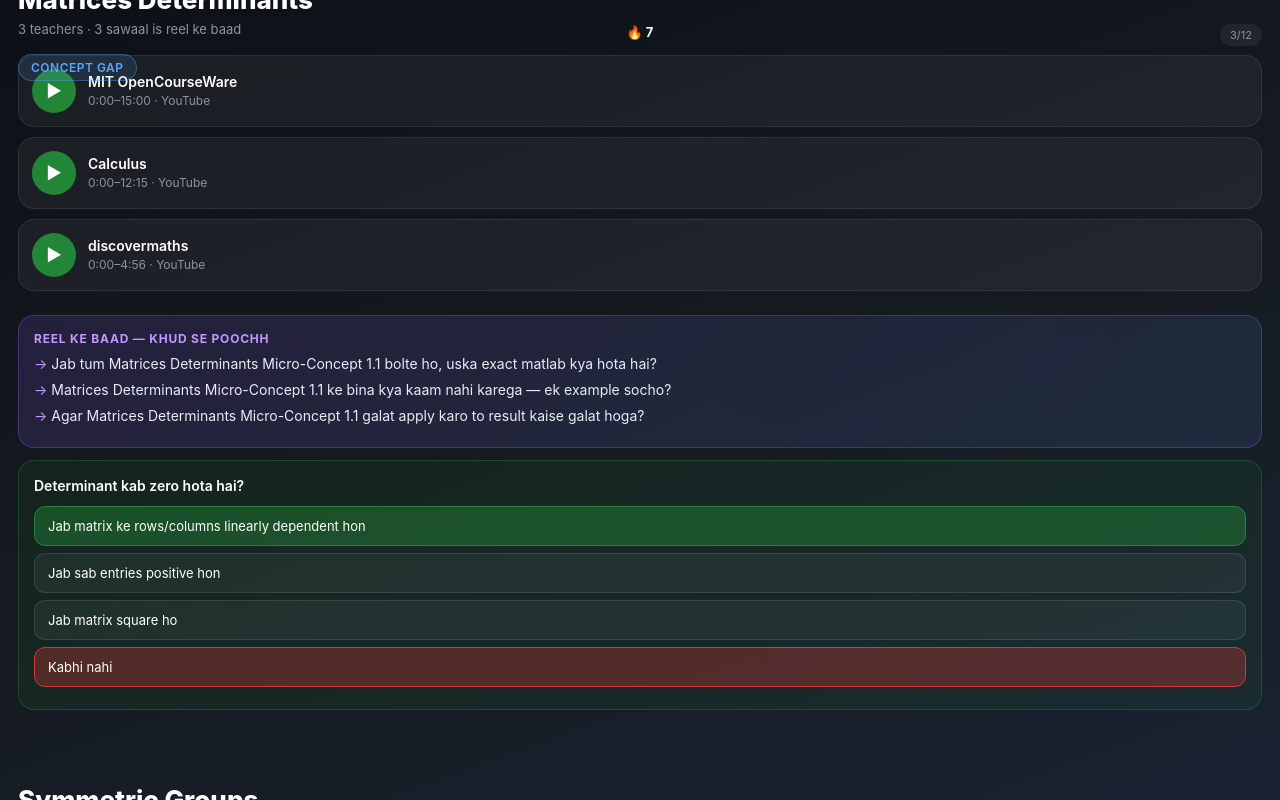
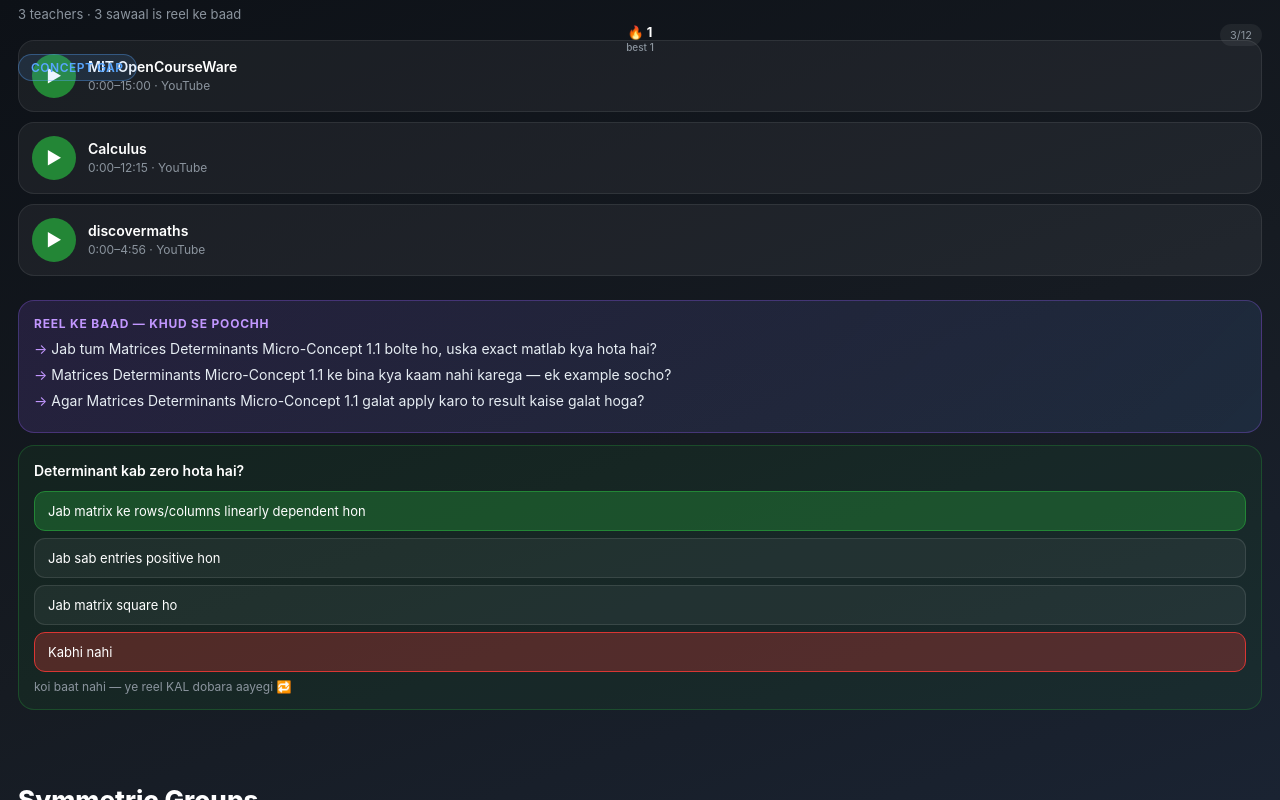
Before and after one commit to rajon369963-del/air1-migl-web, a plain HTML site: page index.html in a window 1280 px wide. Both pictures are taken after a click on the element "Kabhi nahi". Drawn offline with Linux system fonts and the light colour scheme.

Commit message:
MIGL v2: Moksha Memory — SM-2 spaced repetition + honest streak + due-first feed (Anki×TikTok×Duolingo interconnection)

```diff
--- a/index.html
+++ b/index.html
@@ -5,13 +5,16 @@
 <meta name="viewport" content="width=device-width, initial-scale=1.0, user-scalable=no">
 <title>MIGL — Padhai Reels</title>
 <style>
-/* Canon: TikTok-clean. Zero kachra. Full-bleed 9:16 feed. */
+/* Canon: TikTok-clean. Zero kachra. Full-bleed 9:16 feed.
+   INNOVATION v2: TikTok infinite-scroll × SM-2 spaced repetition × Duolingo streak —
+   "jo atka, wahi kal wapas aayega" = addiction loop + memory science ek saath. Offline PWA. */
 *{margin:0;padding:0;box-sizing:border-box;-webkit-tap-highlight-color:transparent}
 body{background:#000;color:#fff;font-family:-apple-system,'SF Pro',system-ui,sans-serif;overflow:hidden;height:100vh;height:100dvh}
 #feed{height:100dvh;overflow-y:scroll;scroll-snap-type:y mandatory}
 #feed::-webkit-scrollbar{display:none}
 .card{height:100dvh;scroll-snap-align:start;display:flex;flex-direction:column;justify-content:flex-end;padding:20px 18px 90px;position:relative;background:linear-gradient(160deg,#0d1117 0%,#161b22 55%,#1a2332 100%)}
 .badge{position:absolute;top:54px;left:18px;font-size:12px;font-weight:600;letter-spacing:.5px;color:#58a6ff;background:rgba(88,166,255,.12);border:1px solid rgba(88,166,255,.35);padding:5px 12px;border-radius:99px;text-transform:uppercase}
+.badge.due{color:#f0883e;border-color:rgba(240,136,62,.45);background:rgba(240,136,62,.12)}
 .topic{font-size:26px;font-weight:800;line-height:1.15;margin-bottom:6px;max-width:85%}
 .sub{font-size:13px;color:#8b949e;margin-bottom:18px}
 .reel{display:flex;align-items:center;gap:12px;padding:13px;border-radius:16px;background:rgba(255,255,255,.05);border:1px solid rgba(255,255,255,.08);margin-bottom:10px;cursor:pointer;transition:transform .15s}
@@ -25,32 +28,60 @@ body{background:#000;color:#fff;font-family:-apple-system,'SF Pro',system-ui,san
 .q{font-size:14px;line-height:1.45;margin-bottom:6px;color:#e6edf3}
 .q::before{content:"→ ";color:#c297ff}
 .progress{position:absolute;top:24px;right:18px;font-size:11px;color:#8b949e;background:rgba(255,255,255,.06);padding:4px 10px;border-radius:99px}
-.streak{position:absolute;top:24px;left:50%;transform:translateX(-50%);font-size:13px;font-weight:700}
+.streak{position:absolute;top:24px;left:50%;transform:translateX(-50%);font-size:13px;font-weight:700;text-align:center;line-height:1.3}
+.streak small{display:block;font-size:10px;color:#8b949e;font-weight:500}
 .quiz{margin-top:12px;padding:15px;border-radius:16px;background:rgba(35,134,54,.10);border:1px solid rgba(35,134,54,.4)}
 .qt{font-size:14px;font-weight:600;margin-bottom:10px;line-height:1.4}
 .opt{padding:11px 13px;border-radius:11px;background:rgba(255,255,255,.05);border:1px solid rgba(255,255,255,.1);font-size:13px;margin-bottom:7px;cursor:pointer;transition:background .2s}
 .opt:active{background:rgba(255,255,255,.12)}
 .opt.right{background:rgba(35,134,54,.45);border-color:#238636}
 .opt.wrong{background:rgba(218,54,51,.30);border-color:#da3633}
+.fb{font-size:12px;margin-top:4px;color:#8b949e}
 </style>
 </head>
 <body>
 <div id="feed"></div>
 <script>
 const FEED_URL='migl_feed.json';
-// deterministic streak from localStorage (guru memory seed)
+const DAY=86400000;
+// ---------- Moksha Memory: SM-2 lite (Anki wheel) + Duolingo streak ----------
+let srs=JSON.parse(localStorage.getItem('migl_srs')||'{}');   // node_id -> {ef,reps,due,int}
+let today=Math.floor(Date.now()/DAY);
+if(localStorage.getItem('migl_day')!=String(today)){
+  const y=parseInt(localStorage.getItem('migl_day')||'0');
+  let st=parseInt(localStorage.getItem('migl_streak')||'7');
+  st=(y===today-1)?st+1:1;                       // miss = reset (honest)
+  localStorage.setItem('migl_streak',st);
+  localStorage.setItem('migl_best',Math.max(st,parseInt(localStorage.getItem('migl_best')||'0')));
+  localStorage.setItem('migl_day',today);
+}
 let streak=parseInt(localStorage.getItem('migl_streak')||'7');
+function srsOf(id){return srs[id]||(srs[id]={ef:2.5,reps:0,due:0,int:0});}
+function grade(node_id,q){ // q: 0=lapse(wrong) 5=easy(right) — SM-2 lite
+  const s=srsOf(node_id);
+  if(q<3){s.reps=0;s.int=1;}                    // atka → kal phir se (spaced repetition ka dil)
+  else{
+    s.ef=Math.max(1.3,s.ef+(0.1-(3-q)*0.08));
+    s.reps++; s.int=s.reps===1?1:s.reps===2?6:Math.round(s.int*s.ef);
+    s.due=today+s.int;
+  }
+  localStorage.setItem('migl_srs',JSON.stringify(srs));
+}
+function isDue(n){return n.mcq && srsOf(n.node_id).due<=today;}
+// ---------- Feed build: due-first order (revision surfacing) ----------
 fetch(FEED_URL).then(r=>r.json()).then(feed=>{
-  const el=document.getElementById('feed');
+  feed.sort((a,b)=>isDue(b)-isDue(a));          // stable-ish: due nodes upar
+  const el=document.getElementById('feed'), dueCount=feed.filter(isDue).length;
+  document.title=`MIGL — ${dueCount?dueCount+' revision due · ':''}Padhai Reels`;
   feed.forEach((n,i)=>{
-    const c=document.createElement('div'); c.className='card';
+    const s=srsOf(n.node_id), c=document.createElement('div'); c.className='card';
     c.innerHTML=`
-      <div class="badge">${n.doubt_type.replace('_',' ')}</div>
-      <div class="streak">🔥 ${streak}</div>
+      <div class="badge ${s.reps>0?'':''}${isDue(n)&&s.reps>0?'due':''}">${n.doubt_type.replace('_',' ')}${s.reps>0?` · rep ${s.reps} · ${s.int}d`:''}</div>
+      <div class="streak">🔥 ${streak}<small>best ${localStorage.getItem('migl_best')||streak}</small></div>
       <div class="progress">${i+1}/${feed.length}</div>
       <div class="topic">${n.topic.replace(' Micro-Concept 1.1','').replace(/_/g,' ')}</div>
-      <div class="sub">${n.reels.length} teachers · ${n.socratic_ladder.length} sawaal is reel ke baad</div>
-      ${n.reels.map((r,j)=>`
+      <div class="sub">${n.reels.length} teachers · ${n.socratic_ladder.length} sawaal is reel ke baad${s.reps>0?' · 🧠 revision':''}</div>
+      ${n.reels.map(r=>`
         <div class="reel" data-v="${r.video}" onclick="openReel(this.dataset)">
           <div class="play">▶</div>
           <div class="rt"><div class="t">${r.teacher}</div>
@@ -59,23 +90,33 @@ fetch(FEED_URL).then(r=>r.json()).then(feed=>{
       <div class="ask"><h4>Reel ke baad — khud se poochh</h4>
         ${n.socratic_ladder.map(q=>`<div class="q">${q}</div>`).join('')}
       </div>
-      ${n.mcq?`<div class="quiz" data-n="${i}">
+      ${n.mcq?`<div class="quiz" data-n="${i}" data-id="${n.node_id}">
         <div class="qt">${n.mcq.question}</div>
         ${n.mcq.options.map((o,j)=>`<div class="opt" onclick="answer(this,${j},${n.mcq.correct})">${o}</div>`).join('')}
+        <div class="fb"></div>
       </div>`:''}`;
     el.appendChild(c);
   });
 });
 function fmt(s){return Math.floor(s/60)+':'+String(s%60).padStart(2,'0')}
+const NEXT_MSGS=['kal yaad rakhna — wahi asli test 🧠','ye concept ab tumhara hai 💪','interval badh gaya — memory strong'];
 function answer(el, j, correct){
-  // instant feedback = addiction law (padhai ke liye)
+  // instant feedback = addiction law; grade() = Moksha memory law
   if(el.parentElement.dataset.done) return;
   el.parentElement.dataset.done=1;
+  const id=el.parentElement.dataset.id;
   const opts=[...el.parentElement.querySelectorAll('.opt')];
-  if(j===correct){ el.classList.add('right');
+  const ok=j===correct;
+  grade(id, ok?4:0);
+  if(ok){ el.classList.add('right');
     streak++; localStorage.setItem('migl_streak',streak);
-    document.querySelectorAll('.streak').forEach(s=>s.textContent='🔥 '+streak);
-  } else { el.classList.add('wrong'); opts[correct].classList.add('right'); }
+    localStorage.setItem('migl_best',Math.max(streak,+localStorage.getItem('migl_best')||0));
+    document.querySelectorAll('.streak').forEach(s=>s.firstChild.textContent='🔥 '+streak);
+    el.parentElement.querySelector('.fb').textContent=NEXT_MSGS[Math.floor(Math.random()*NEXT_MSGS.length)];
+  } else {
+    el.classList.add('wrong'); opts[correct].classList.add('right');
+    el.parentElement.querySelector('.fb').textContent='koi baat nahi — ye reel KAL dobara aayegi 🔁';
+  }
 }
 function openReel(d){
   // super-app law: sab kuch isi app me. YT embed in-app (no external jump)
--- a/sw.js
+++ b/sw.js
@@ -1,6 +1,6 @@
 /* MIGL SuperApp Service Worker — offline-first, cache-everything.
    Strategy: cache-first with background refresh. USB/file:// safe (no-op there). */
-const CACHE = "migl-superapp-v1";
+const CACHE = "migl-superapp-v2";
 const CORE = [
   "./index.html",
   "./migl_feed.json",
```
